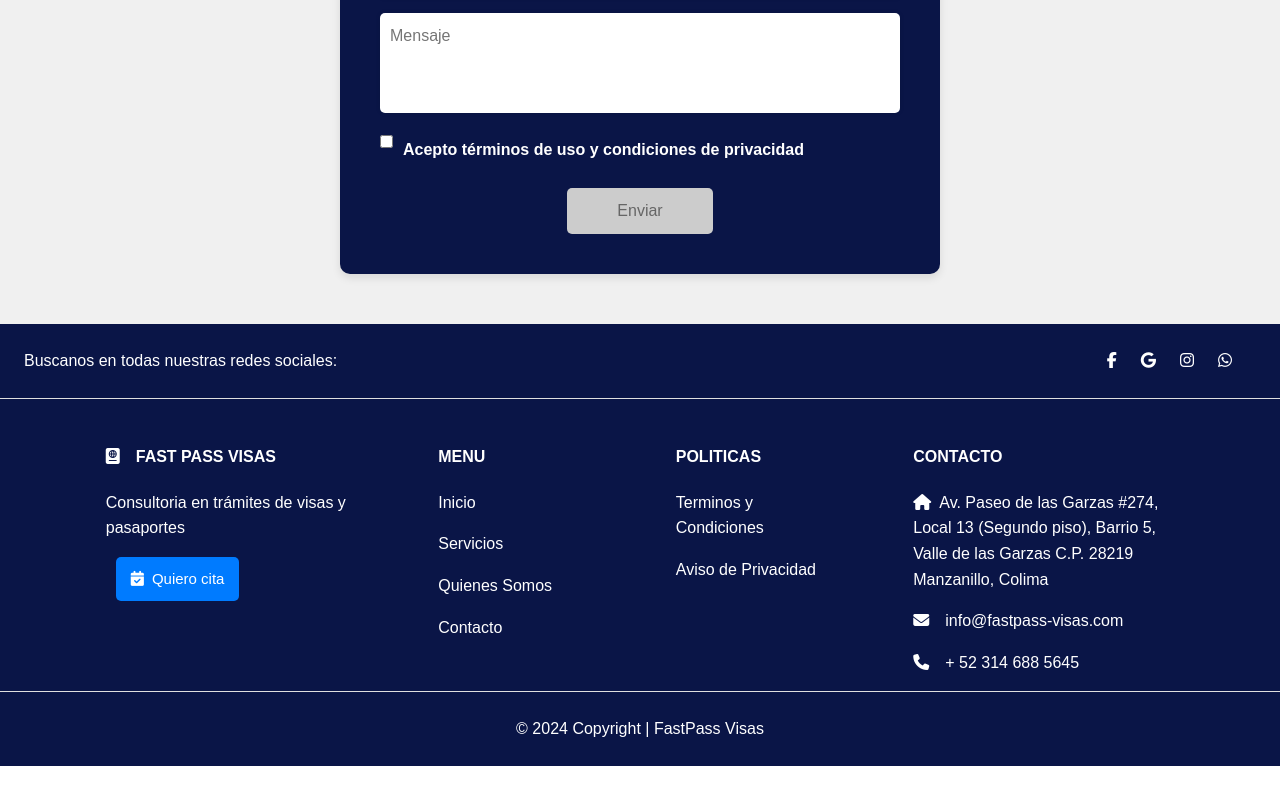
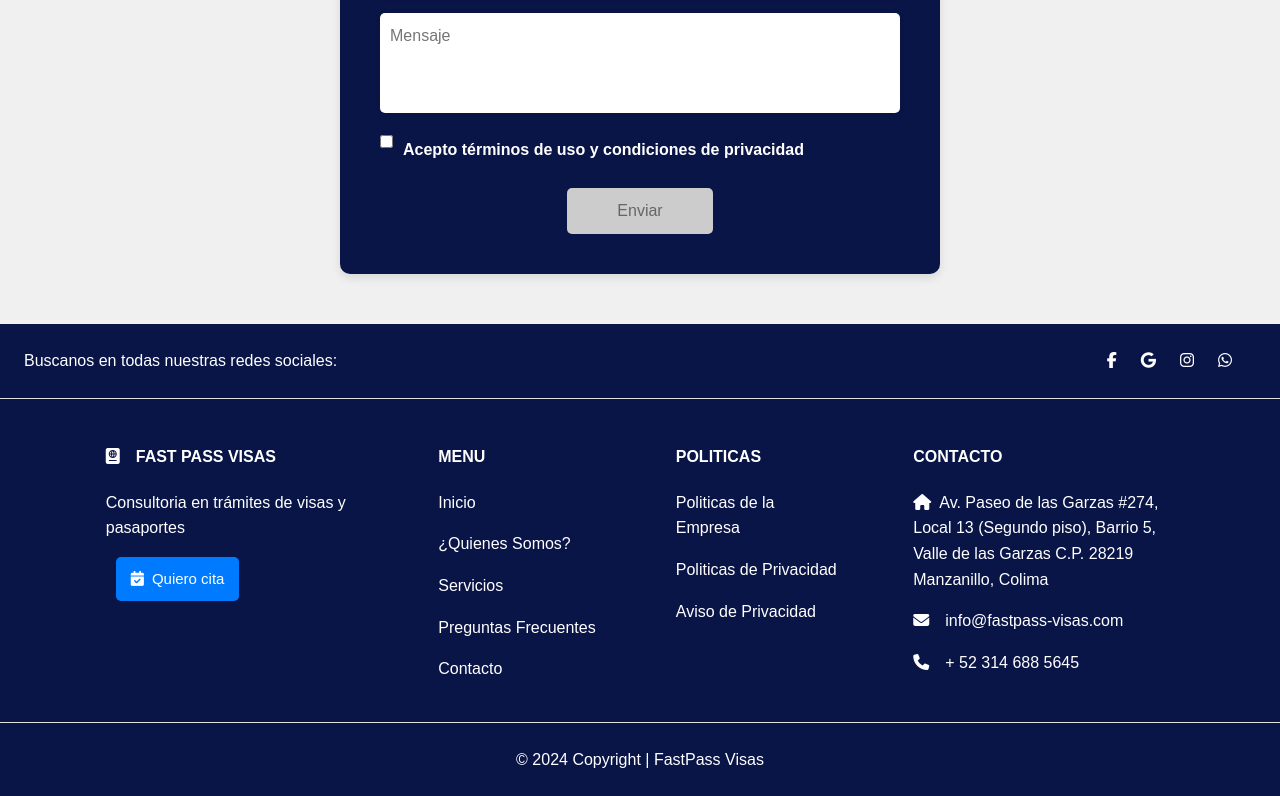
Before and after one commit to Danielhndzfor/WebFastPass, a React (Vite) app: page /contact in a window 1280 px wide. Shown: the part 632-1428 px from the top of the page. Before the commit the page ends 1398 px from the top, so only its background shows below. Built offline with nearby package versions, Linux system fonts and the light colour scheme.

Commit message:
Aplicando Actualizaciones Parte 1

```diff
--- a/src/components/Footer.jsx
+++ b/src/components/Footer.jsx
@@ -56,13 +56,18 @@ function Footer() {
                                     </a>
                                 </p>
                                 <p>
+                                    <a href='/about' className='text-reset'>
+                                        {t('¿Quienes Somos?')}
+                                    </a>
+                                </p>
+                                <p>
                                     <a href='/services' className='text-reset'>
                                         {t('Servicios')}
                                     </a>
                                 </p>
                                 <p>
-                                    <a href='/about' className='text-reset'>
-                                        {t('Quienes Somos')}
+                                    <a href='/faq' className='text-reset'>
+                                        {t('Preguntas Frecuentes')}
                                     </a>
                                 </p>
                                 <p>
@@ -76,7 +81,12 @@ function Footer() {
                                 <h6 className='text-uppercase fw-bold mb-4'>{t('Politicas')}</h6>
                                 <p>
                                     <a href='#!' className='text-reset'>
-                                        {t('Terminos y Condiciones')}
+                                        {t('Politicas de la Empresa')}
+                                    </a>
+                                </p>
+                                <p>
+                                    <a href='#!' className='text-reset'>
+                                        {t('Politicas de Privacidad')}
                                     </a>
                                 </p>
                                 <p>
@@ -95,13 +105,13 @@ function Footer() {
                                     </a>
                                 </p>
                                 <p>
-                                    <a href="mailto:info@example.com">
+                                    <a href="mailto:info@fastpass-visas.com">
                                         <MDBIcon icon="envelope" className="me-3" />
                                         info@fastpass-visas.com
                                     </a>
                                 </p>
                                 <p>
-                                    <a href="tel:1234567890">
+                                    <a href="tel:+523146885645">
                                         <MDBIcon icon="phone" className="me-3" />
                                         + 52 314 688 5645
                                     </a>
--- a/src/components/NavBar.jsx
+++ b/src/components/NavBar.jsx
@@ -9,6 +9,10 @@ const links = [
   {
     key: "Inicio",
     href: "/",
+  },
+  {
+    key: "¿Quienes Somos?",
+    href: "/about",
   },
   {
     key: "Servicios",
@@ -53,8 +57,8 @@ const links = [
     ],
   },
   {
-    key: "Quienes Somos",
-    href: "/about",
+    key: "Preguntas Frecuentes",
+    href: "/faq",
   },
   {
     key: "Contacto",
--- a/src/css/NavBar.css
+++ b/src/css/NavBar.css
@@ -232,7 +232,7 @@ nav {
 }
 
 /* Estilos para vista móvil */
-@media (max-width: 982px) {
+@media (max-width: 1230px) {
 
     .nav-link:hover+ul,
     ul:hover {
@@ -370,12 +370,23 @@ nav {
     }
 }
 
-@media (max-width: 1120px) {
+@media (max-width: 1320px) {
     .nav-link {
-        font-size: 14px;
+        font-size: 15px;
     }
 
     .appointment-button {
         padding: 10px 15px;
     }
 }
+
+@media (max-width: 1150px) {
+    .nav-link {
+        font-size: 10px;
+        margin: 0;
+    }
+
+    .appointment-button {
+        padding: 8px 12px;
+    }
+}
```
